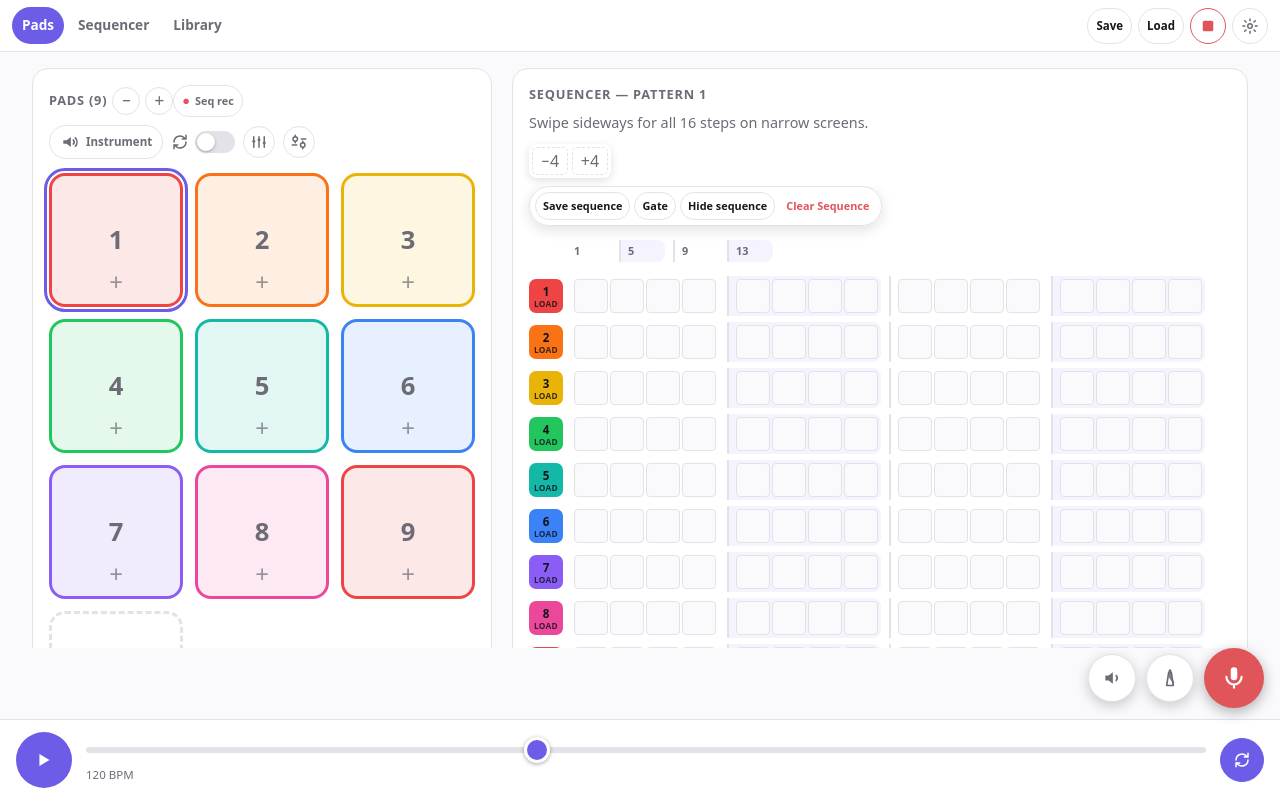
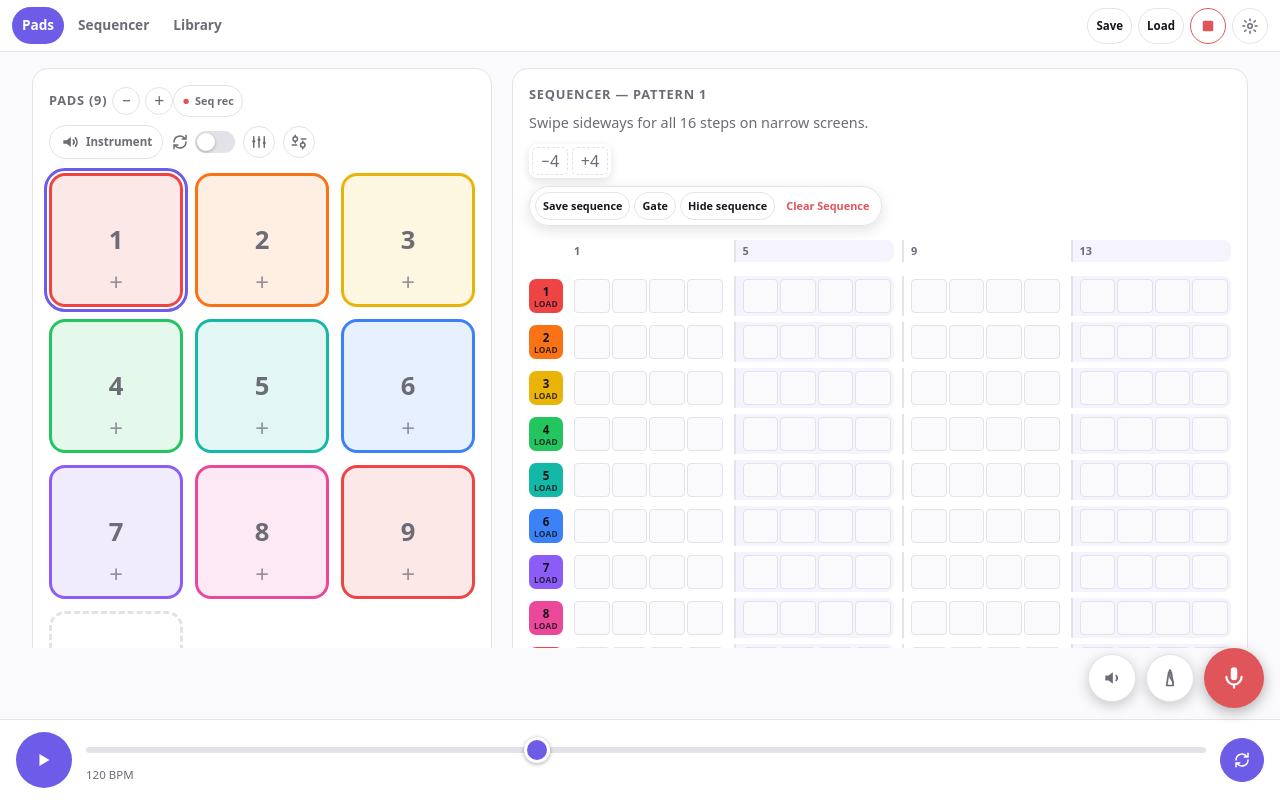
Before and after one commit to Amenonuhoko/mini-mixer, a React (Vite) app in the folder app/: page / in a window 1280 px wide. Built offline with nearby package versions, Linux system fonts and the light colour scheme.

Commit message:
Fit normal sequencer patterns on desktop

```diff
--- a/app/src/components/Sequencer.tsx
+++ b/app/src/components/Sequencer.tsx
@@ -81,10 +81,18 @@ export function Sequencer({ onBounced }: SequencerProps) {
     }
   }
 
+  const handleTimelineWheel = (event: React.WheelEvent<HTMLDivElement>) => {
+    if (!event.shiftKey) return
+    const timeline = event.currentTarget
+    if (timeline.scrollWidth <= timeline.clientWidth) return
+    event.preventDefault()
+    timeline.scrollLeft += event.deltaX || event.deltaY
+  }
+
   if (!pattern) return null
 
   return (
-    <section className="panel sequencer" aria-label="sequencer">
+    <section className={pattern.stepCount <= 16 ? 'panel sequencer sequencer-fits-desktop' : 'panel sequencer'} aria-label="sequencer">
       <h2>Sequencer — {pattern.name}</h2>
       <p className="muted sequencer-hint">Swipe sideways for all 16 steps on narrow screens.</p>
       <div className="step-length-controls step-length-controls-left" aria-label="Pattern length">
@@ -109,7 +117,7 @@ export function Sequencer({ onBounced }: SequencerProps) {
           +4
         </button>
       </div>
-        <div className="sequencer-scroll">
+        <div className="sequencer-scroll" onWheel={handleTimelineWheel}>
       <div className="sequencer-floating-actions">
         <button
           type="button"
--- a/app/src/index.css
+++ b/app/src/index.css
@@ -2121,3 +2121,15 @@ input[type='range']::-moz-range-thumb {
 /* Sequencer auditions: normal clicks play a newly-filled cell immediately; Gate
    holds its audition source only for the active mouse/finger press. */
 .sequencer-gate-toggle.armed { background:var(--accent); border-color:var(--accent); color:#fff; }
+
+/* Desktop normal-length patterns are an instrument, not a spreadsheet: make
+   all 4–16 steps available at once. Longer arrangements retain the timeline
+   scroller and Shift+wheel pans it horizontally. */
+@media (min-width: 1100px) {
+  .sequencer-fits-desktop .sequencer-scroll { overflow-x: visible; }
+  .sequencer-fits-desktop .sequencer-grid,
+  .sequencer-fits-desktop .sequencer-row { width:100%; min-width:0; }
+  .sequencer-fits-desktop .step-group { flex:1 1 0; min-width:0; }
+  .sequencer-fits-desktop .step { flex:1 1 0; width:auto; min-width:18px; }
+  .sequencer-fits-desktop .step-group-number { width:auto; }
+}
```
